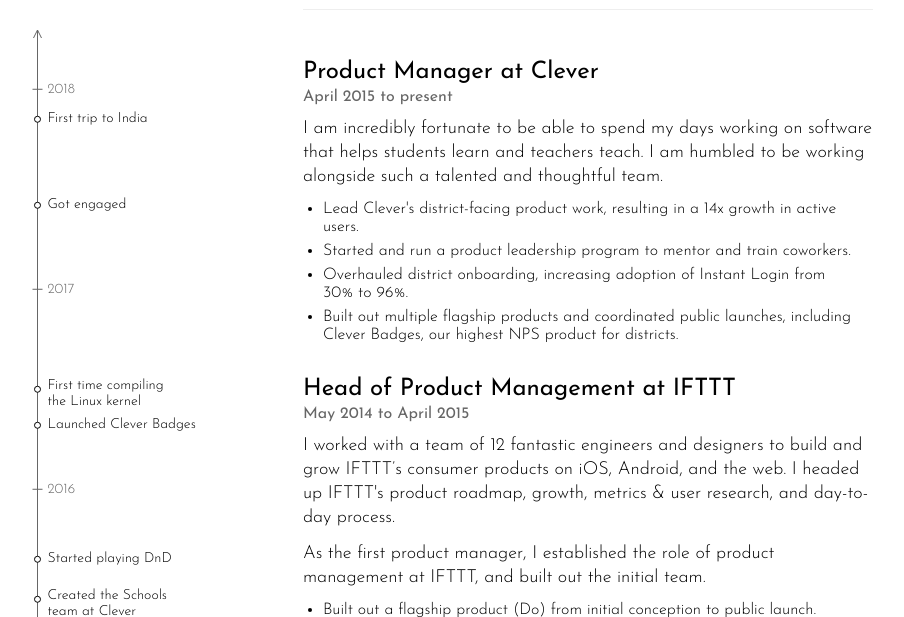
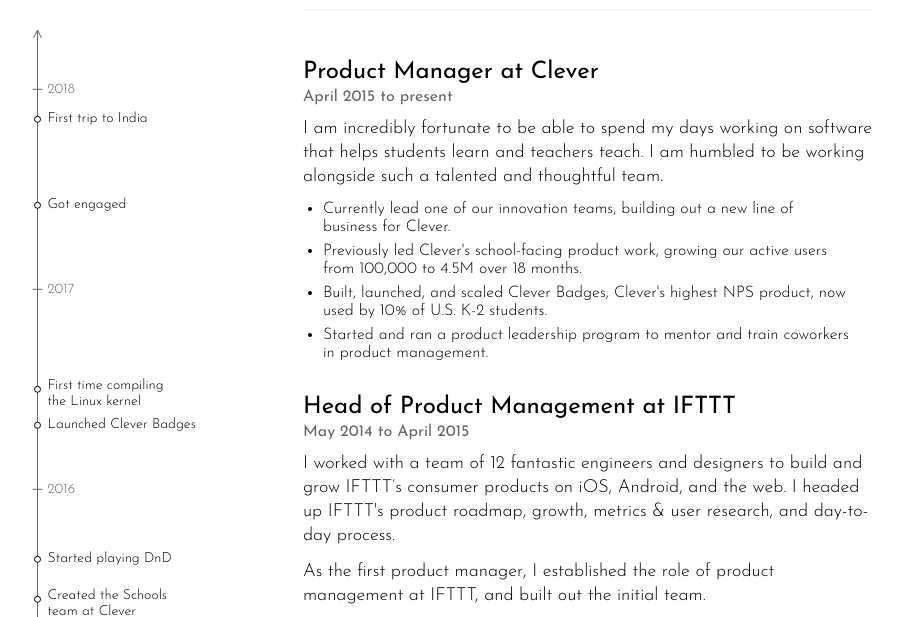
Before and after one commit to brettcvz/brettcvz.com, a Django app: page /about/ in a window 1280 px wide. Shown: the part 569-1186 px from the top of the page, without its empty margins (212-1116 px from the left). Run offline with Django 3.2, Linux system fonts and the light colour scheme.

Commit message:
Updated about page

```diff
--- a/templates/about.html
+++ b/templates/about.html
@@ -24,10 +24,10 @@
             <time>April 2015 to present</time>
             <p class="description">I am incredibly fortunate to be able to spend my days working on software that helps students learn and teachers teach. I am humbled to be working alongside such a talented and thoughtful team.</p>
             <ul class="highlights">
-                <li>Lead Clever's district-facing product work, resulting in a 14x growth in active users.</li>
-                <li>Started and run a product leadership program to mentor and train coworkers.</li>
-                <li>Overhauled district onboarding, increasing adoption of Instant Login from 30% to 96%.</li>
-                <li>Built out multiple flagship products and coordinated public launches, including Clever Badges, our highest NPS product for districts.</li>
+                <li>Currently lead one of our innovation teams, building out a new line of business for Clever.</li>
+                <li>Previously led Clever's school-facing product work, growing our active users from 100,000 to 4.5M over 18 months.</li>
+                <li>Built, launched, and scaled Clever Badges, Clever's highest NPS product, now used by 10% of U.S. K-2 students.</li>
+                <li>Started and ran a product leadership program to mentor and train coworkers in product management.</li>
             </ul>
         </li>
         <li>
```
